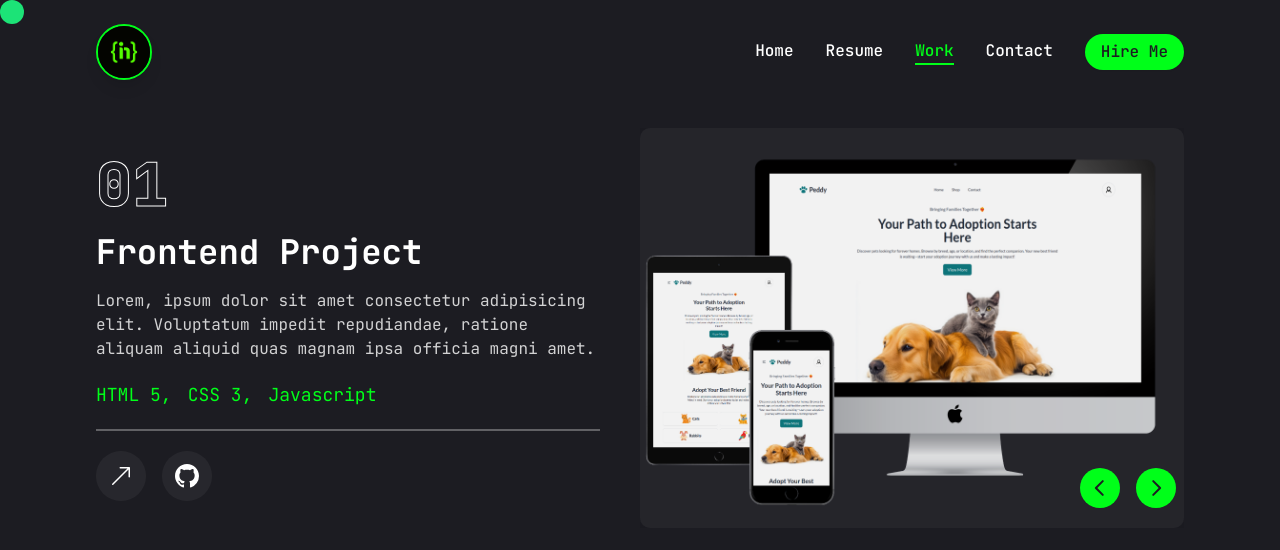
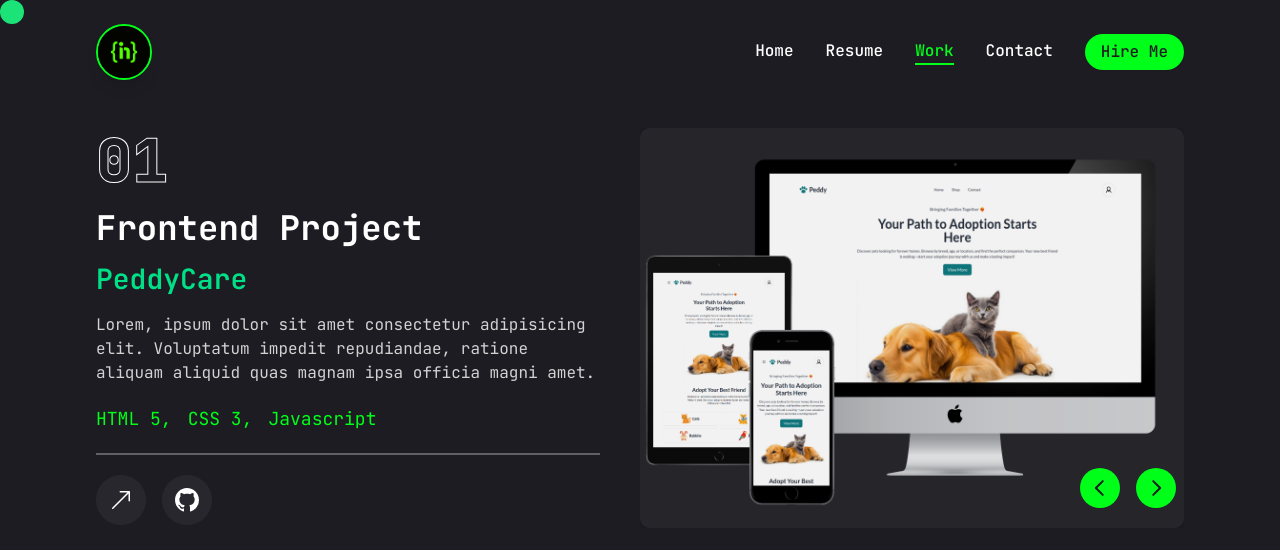
Before and after one commit to imamhossenbu/imam-portfolio, a Next.js app: page /work in a window 1280 px wide. Shown: the top 550 px of the page. Built offline with nearby package versions, Linux system fonts and the light colour scheme.

Commit message:
add name in project

```diff
--- a/app/work/page.jsx
+++ b/app/work/page.jsx
@@ -19,6 +19,7 @@ const projects = [
   {
     num: "01",
     category: "frontend",
+    name: "PeddyCare",
     title: "project 1",
     description: "Lorem, ipsum dolor sit amet consectetur adipisicing elit. Voluptatum impedit repudiandae, ratione aliquam aliquid quas magnam ipsa officia magni amet.",
     stack: [{ name: "HTML 5" }, { name: "CSS 3" }, { name: "Javascript" },],
@@ -29,6 +30,7 @@ const projects = [
   {
     num: "02",
     category: "frontend",
+    name: "HonestView",
     title: "project 1",
     description: "Lorem, ipsum dolor sit amet consectetur adipisicing elit. Voluptatum impedit repudiandae, ratione aliquam aliquid quas magnam ipsa officia magni amet.",
     stack: [{ name: "HTML 5" }, { name: "CSS 3" }, { name: "Javascript" },],
@@ -39,6 +41,7 @@ const projects = [
   {
     num: "03",
     category: "frontend",
+    name: "MovieVerse",
     title: "project 1",
     description: "Lorem, ipsum dolor sit amet consectetur adipisicing elit. Voluptatum impedit repudiandae, ratione aliquam aliquid quas magnam ipsa officia magni amet.",
     stack: [{ name: "HTML 5" }, { name: "CSS 3" }, { name: "Javascript" },],
@@ -122,6 +125,7 @@ const Work = () => {
               </div>
               {/* project category */}
               <h2 className="text-[34px] font-bold leading-none text-white group-hover:text-accent transition-all duration-500 capitalize">{project.category} project</h2>
+              <h3 className="text-[28px] font-semibold leading-none text-[var(--accent-hover)]">{project.name}</h3>
               {/* project description */}
               <p className="text-white/80">{project.description}</p>
               {/* stack */}
@@ -170,8 +174,7 @@ const Work = () => {
                   </div>
                 </SwiperSlide>
               })}
-              {/* slider button */}
-              {/* <SliderBtn containerStyles="flex gap-2 absolute top-0 bottom-[calc(50%-40px)] lg:bottom-0 z-20 w-full justify-between lg:w-max lg:justify-none" /> */}
+
               <SliderBtn
                 containerStyles="absolute z-20 top-1/2 -translate-y-1/2 w-full px-2 flex justify-between items-center
                    lg:top-auto lg:bottom-0 lg:right-2  lg:w-auto lg:px-0 lg:gap-4"
```
